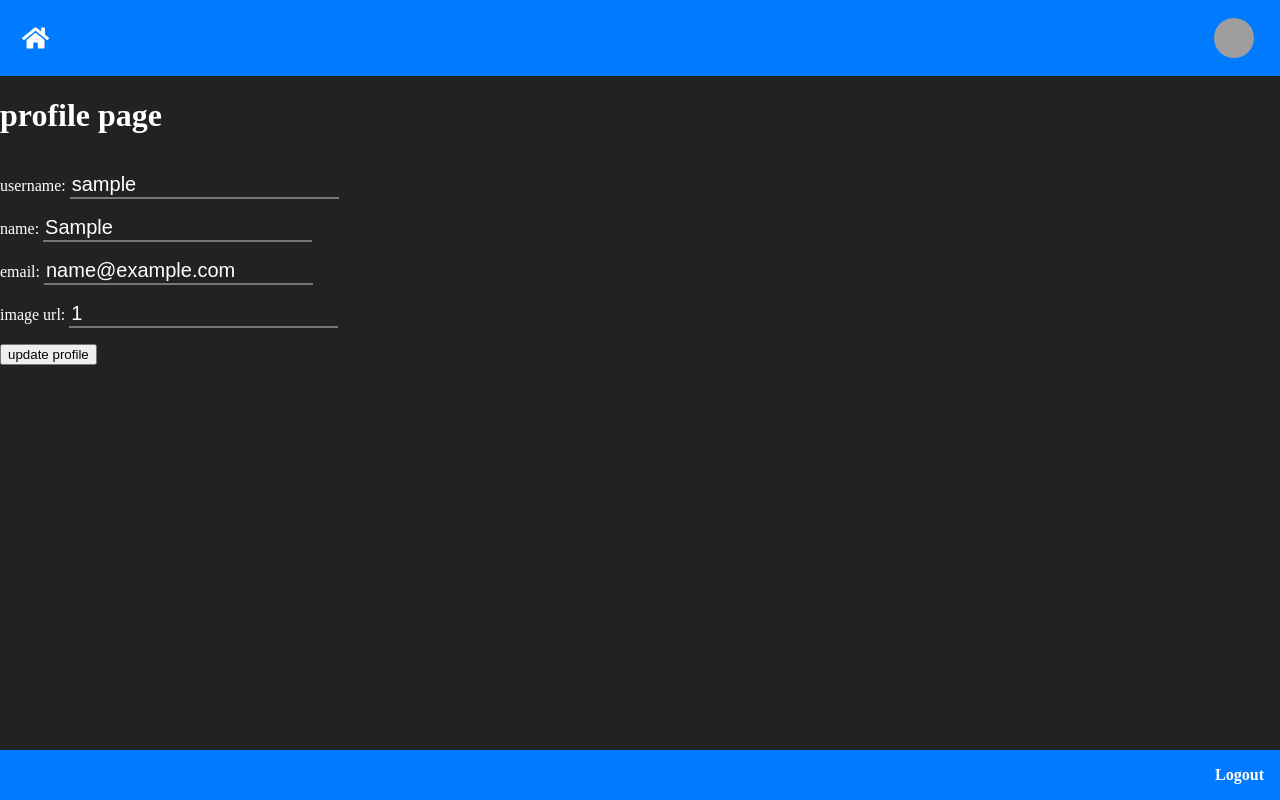
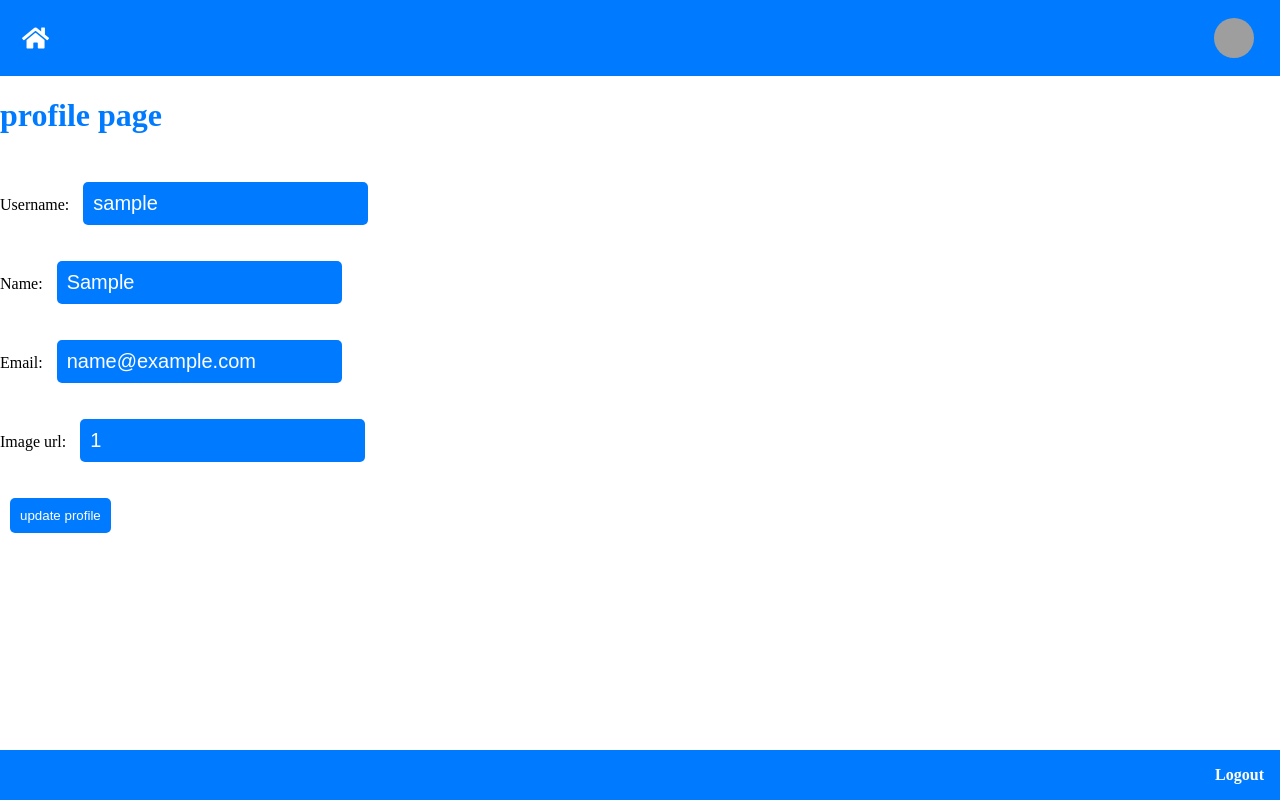
Before and after one commit to FEUP-LTW-2023/project-ltw03g09, a PHP site: page /profilePage.php in a window 1280 px wide. Run offline with PHP 8.4, Linux system fonts and the light colour scheme; the visitor is signed in with stand-in values (Sample User, id 1); grey boxes are pictures that could not be loaded.

Commit message:
css quase todo feito

```diff
--- a/createTicketPage.php
+++ b/createTicketPage.php
@@ -19,6 +19,7 @@ $departments = fetchDepartments();
 <head>
     <title>Ticket page</title>
     <link href="css/style.css" rel="stylesheet"/>
+    <link href="css/createTicketPage.css" rel="stylesheet"/>
 </head>
 <body>
     <?php include('header.php')?>
@@ -29,7 +30,7 @@ $departments = fetchDepartments();
 	    <input type="text" name="title" class="profileTextbox" placeholder="title">
         <p/>
         <select id="departments" class="profileTextbox" name="department">
-            <option value='' disabled selected>department</option>
+            <option value='' disabled selected>Department</option>
             <?php
                 foreach($departments as $department){
                     echo '<option value="'.$department.'"/>'.$department.'</option>';
@@ -51,4 +52,4 @@ $departments = fetchDepartments();
   </script>
     <?php include('footer.php')?>
 </body>
-</html
+</html>
--- /dev/null
+++ b/css/profilePage.css
@@ -0,0 +1,30 @@
+body {
+    background-color: white;
+  }
+
+  h1 {
+    color: #007bff;
+  }
+
+  .profileTextbox {
+    background-color: #007bff;
+    color: white;
+    border: none;
+    padding: 10px;
+    margin: 10px;
+    border-radius: 5px;
+  }
+
+  input[type="submit"] {
+    background-color: #007bff;
+    color: white;
+    border: none;
+    padding: 10px;
+    margin: 10px;
+    border-radius: 5px;
+    cursor: pointer;
+  }
+
+  body  p{
+    color: black;
+  }
--- a/profilePage.php
+++ b/profilePage.php
@@ -15,16 +15,17 @@ if (!isset($_SESSION['loggedin']) || $_SESSION['loggedin'] !== true) {
 <head>
     <title>Profile page</title>
     <link href="css/style.css" rel="stylesheet">
+    <link href="css/profilePage.css" rel="stylesheet">
 </head>
 <body>
     <?php include('header.php')?>
     <h1>profile page </h1>
 
     <form action="database/updateProfile.php" method="post">
-	    <p>username: <input type="text" name="username" class="profileTextbox" value=<?php echo $_SESSION['username']; ?>></p>
-	    <p>name: <input type="text" name="name" class="profileTextbox" value=<?php echo $_SESSION['name']; ?>></p>
-	    <p>email: <input type="text" name="email" class="profileTextbox" value=<?php echo $_SESSION['email']; ?>></p>
-	    <p>image url: <input type="text" name="image" class="profileTextbox" value=<?php echo $_SESSION['image']; ?>></p>
+	    <p>Username: <input type="text" name="username" class="profileTextbox" value=<?php echo $_SESSION['username']; ?>></p>
+	    <p>Name: <input type="text" name="name" class="profileTextbox" value=<?php echo $_SESSION['name']; ?>></p>
+	    <p>Email: <input type="text" name="email" class="profileTextbox" value=<?php echo $_SESSION['email']; ?>></p>
+	    <p>Image url: <input type="text" name="image" class="profileTextbox" value=<?php echo $_SESSION['image']; ?>></p>
 
 	    <input type="submit" name="submit" value="update profile">
     </form>
--- a/ticketPage.php
+++ b/ticketPage.php
@@ -36,6 +36,7 @@
 <head>
     <title>Homepage</title>
     <link href="css/style.css" rel="stylesheet">
+    <link href="css/ticketPage.css" rel="stylesheet">
 </head>
 <body>
     <?php include('header.php')?>
@@ -90,7 +91,7 @@
 
         </div>
     </div>
-    <h3>comments</h3>
+    <h3>Comments</h3>
     <div class="commentSection">
         <div class="comments">
             <?php include('commentList.php'); ?>
```
Also changed, not shown: css/createTicketPage.css (added, +56 -0 lines), css/ticketListPage.css (+8 -27 lines), ticketList.php (+16 -1 lines).
